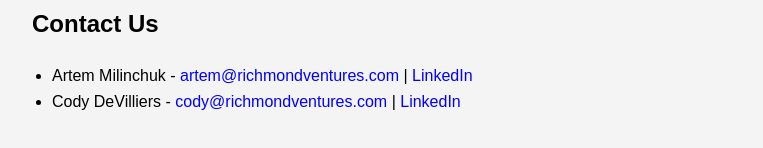
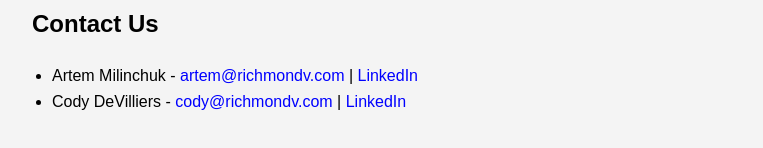
Before and after one commit to Cody-DV/ventures, a plain HTML site: page index.html in a window 1280 px wide. Shown: the part 1087-1235 px from the top of the page, without its empty margins (68-831 px from the left). Drawn offline with Linux system fonts and the light colour scheme.

Commit message:
update email addresses

```diff
--- a/index.html
+++ b/index.html
@@ -79,8 +79,8 @@
         <hr>
         <h2>Contact Us</h2>
         <ul>
-            <li>Artem Milinchuk - <a href="mailto:artem@richmondventures.com">artem@richmondventures.com</a> | <a href="https://www.linkedin.com/in/timmilinchuk" target="_blank">LinkedIn</a></li>
-            <li>Cody DeVilliers - <a href="mailto:cody@richmondventures.com">cody@richmondventures.com</a> | <a href="https://www.linkedin.com/in/codydevilliers" target="_blank">LinkedIn</a></li>
+            <li>Artem Milinchuk - <a href="mailto:artem@richmondv.com">artem@richmondv.com</a> | <a href="https://www.linkedin.com/in/timmilinchuk" target="_blank">LinkedIn</a></li>
+            <li>Cody DeVilliers - <a href="mailto:cody@richmondv.com">cody@richmondv.com</a> | <a href="https://www.linkedin.com/in/codydevilliers" target="_blank">LinkedIn</a></li>
         </ul>
     </div>
 </body>
```
